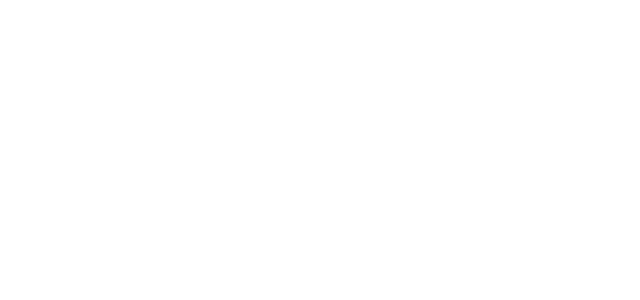
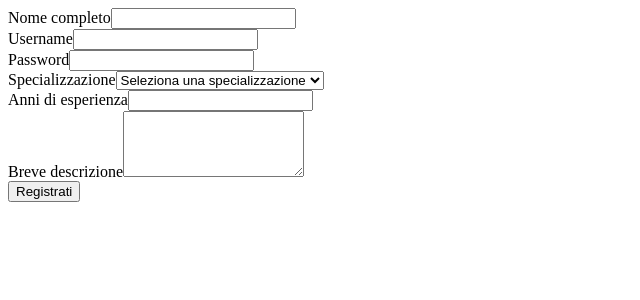
Before and after one commit to andreapanico12/ex-react-useref-signup, a React (Vite) app: page / in a window 1280 px wide. Shown: the top 300 px of the page, without its empty margins (0-640 px from the left). Built offline with nearby package versions, Linux system fonts and the light colour scheme.

Commit message:
add RegistrationForm component and implement form submission handling

```diff
--- a/src/App.jsx
+++ b/src/App.jsx
@@ -1,10 +1,10 @@
-
+import RegistrationForm from "./components/RegistrationForm"
 
 function App() {
 
   return (
     <>
-
+      <RegistrationForm />
     </>
   )
 }
--- a/src/components/RegistrationForm.jsx
+++ b/src/components/RegistrationForm.jsx
@@ -7,7 +7,7 @@
     fullName: "",
     userName: "",
     password: "",
-    specialisation: "",
+    specialization: "",
     experience: "",
     description: ""
   })
@@ -21,12 +21,17 @@
     }))
   }
 
+  const handleSubmit = (e) => {
+    e.preventDefault();
+    console.log(formData);
+  }
+
 
 
 
 
   return (
-    <form>
+    <form onSubmit={handleSubmit}>
       <div>
         <label htmlFor="fullName">Nome completo</label>
         <input type="text" id="fullName" name="fullName" value={formData.fullName} onChange={handleChange} />
@@ -34,7 +39,7 @@
 
       <div>
         <label htmlFor="username">Username</label>
-        <input type="text" id="username" name="username" value={formData.userName} onChange={handleChange} />
+        <input type="text" id="username" name="userName" value={formData.userName} onChange={handleChange} />
       </div>
 
       <div>
```
